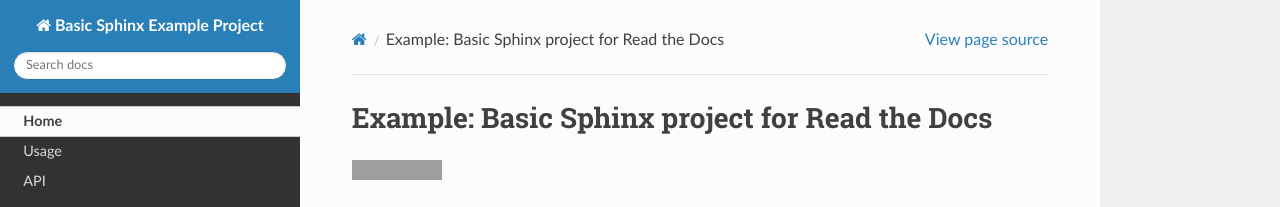
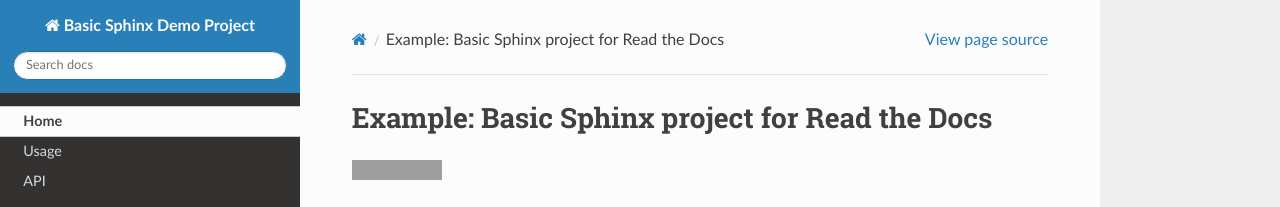
Before and after one commit to ipo-exe/docsdemo_spx, a Sphinx documentation site: the page built from docs/index.rst, in a window 1280 px wide. Shown: the top 207 px of the page. Built offline with Sphinx 7.4.7 and the Read the Docs theme 2.0.0, drawn with Linux system fonts in a browser that asks for light colours; grey boxes are pictures that could not be loaded.

Commit message:
Update conf.py

```diff
--- a/docs/conf.py
+++ b/docs/conf.py
@@ -17,7 +17,7 @@
 
 # -- Project information -----------------------------------------------------
 
-project = "Basic Sphinx Example Project"
+project = "Basic Sphinx Demo Project"
 copyright = "2022, Read the Docs core team"
 author = "Read the Docs core team"
 
```
